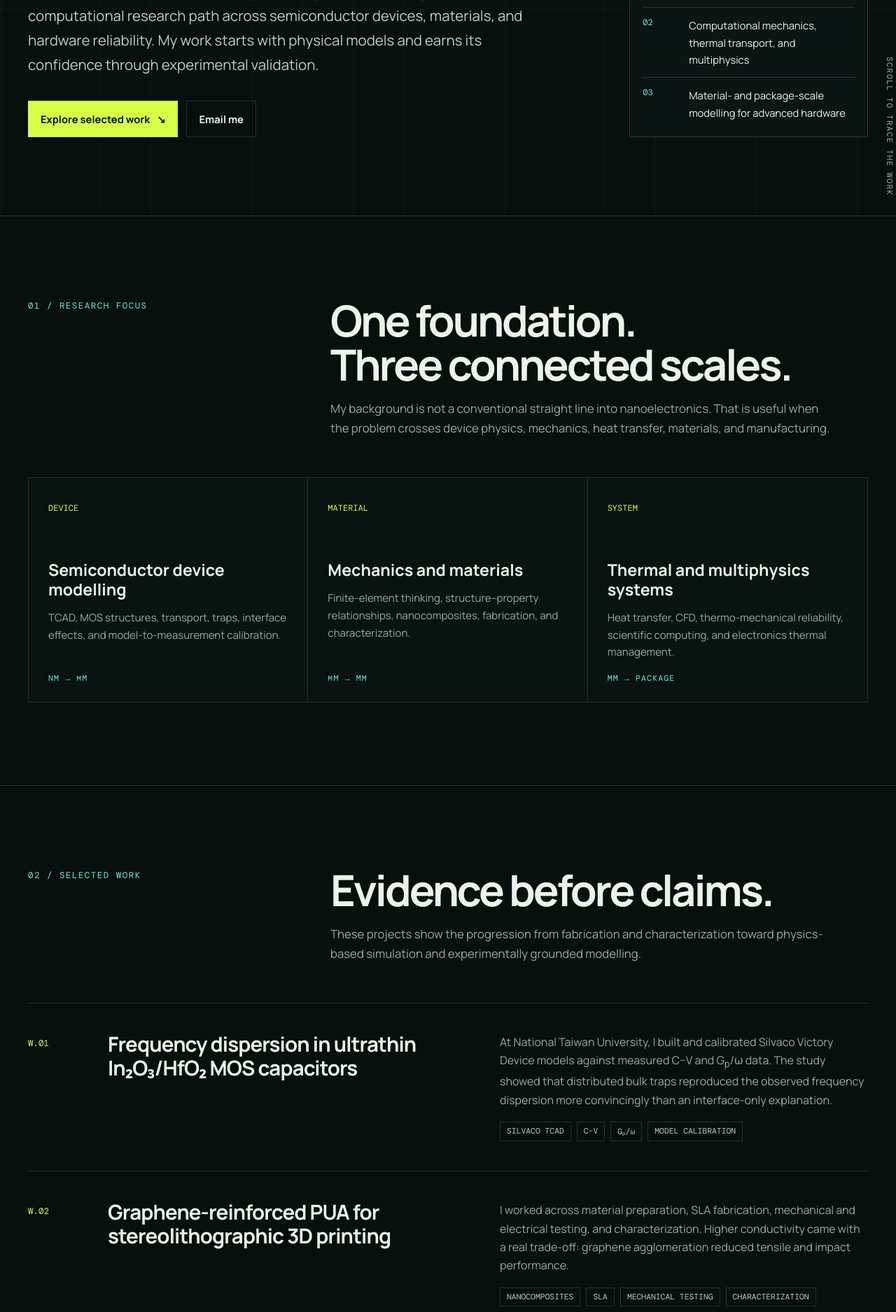
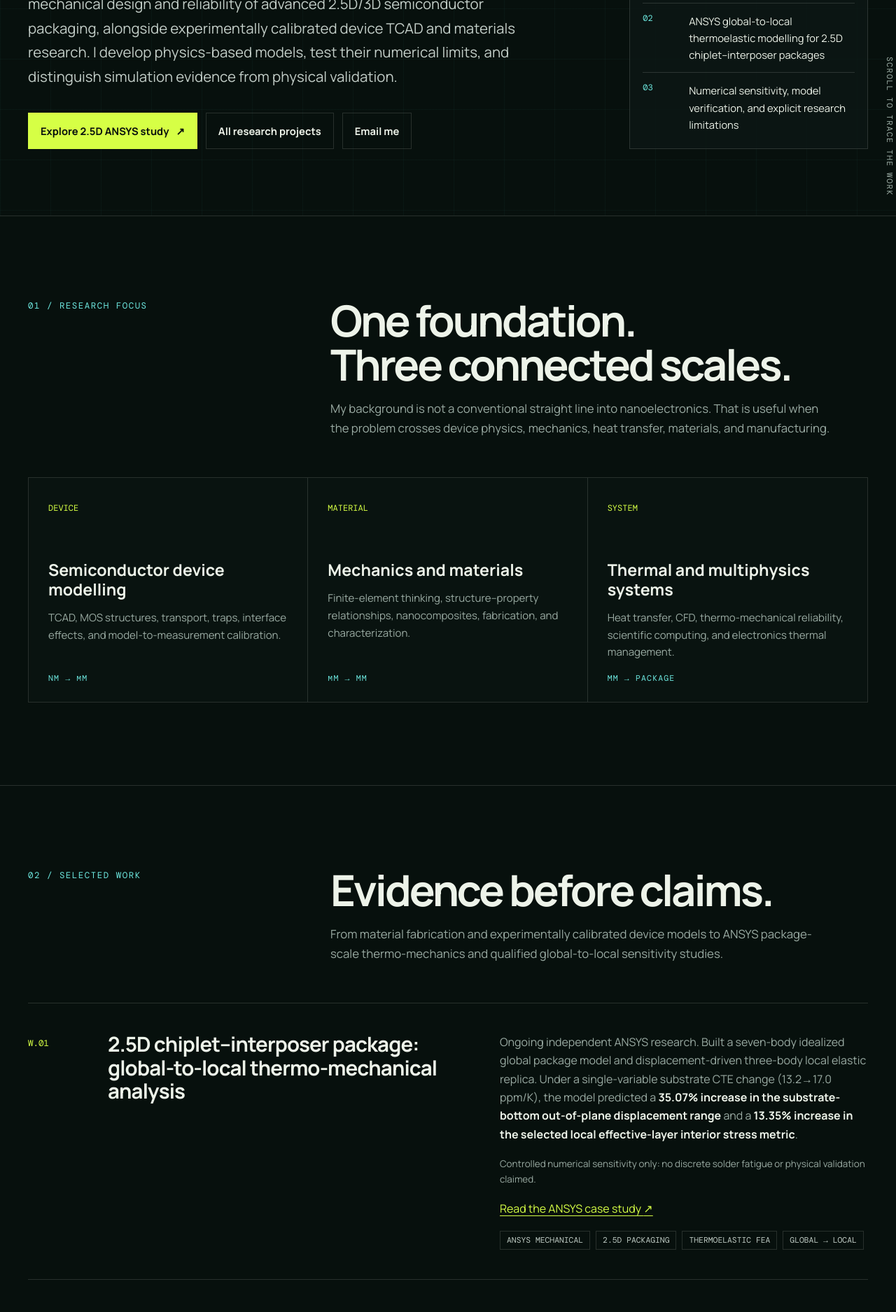
Before and after one commit to iamdilipkhanal/iamdilipkhanal, a plain HTML site: page index.html in a window 1280 px wide. Shown: the part 492-2367 px from the top of the page at 70% size. Drawn offline with nearby package versions, Linux system fonts and the light colour scheme; a web font is replaced by a local one.

Commit message:
Feature controlled 2.5D ANSYS thermo-mechanical research with public case-study link

```diff
--- a/index.html
+++ b/index.html
@@ -4,7 +4,7 @@
   <meta charset="utf-8">
   <meta name="viewport" content="width=device-width, initial-scale=1">
   <title>Dilip Khanal — Semiconductor & Computational Research</title>
-  <meta name="description" content="Research portfolio of Dilip Khanal: semiconductor TCAD, computational mechanics, materials, and multiphysics.">
+  <meta name="description" content="Dilip Khanal's research portfolio: 2.5D chiplet-interposer ANSYS thermo-mechanical modeling, experimentally calibrated semiconductor TCAD, and materials research.">
   <meta name="theme-color" content="#09110f">
   <meta property="og:title" content="Dilip Khanal — Research Portfolio">
   <meta property="og:description" content="Mechanical engineering applied to semiconductor devices, materials, and computational hardware.">
@@ -134,6 +134,7 @@
     .output p { color: var(--muted); margin: 0; }
     .output a { color: var(--acid); text-underline-offset: 4px; }
     .side-stack { display: grid; gap: 20px; }
+    .work-copy strong { font-weight: 700; }
 
     .timeline { display: grid; grid-template-columns: .72fr 1.28fr; gap: 80px; }
     .timeline-title { position: sticky; top: 110px; align-self: start; }
@@ -228,9 +229,10 @@
         <div>
           <div class="eyebrow">Spring 2027 master's candidate · Research portfolio</div>
           <h1>Mechanics to <span>semiconductors.</span></h1>
-          <p class="lede">I am Dilip Khanal, a mechanical engineering graduate building a computational research path across semiconductor devices, materials, and hardware reliability. My work starts with physical models and earns its confidence through experimental validation.</p>
+          <p class="lede">I am Dilip Khanal, a mechanical engineering graduate pursuing thermo-mechanical design and reliability of advanced 2.5D/3D semiconductor packaging, alongside experimentally calibrated device TCAD and materials research. I develop physics-based models, test their numerical limits, and distinguish simulation evidence from physical validation.</p>
           <div class="hero-actions">
-            <a class="button primary" href="#work">Explore selected work <span aria-hidden="true">↘</span></a>
+            <a class="button primary" href="2p5d-packaging.html">Explore 2.5D ANSYS study <span aria-hidden="true">↗</span></a>
+            <a class="button" href="#work">All research projects</a>
             <a class="button" href="mailto:khanald2078@gmail.com">Email me</a>
           </div>
         </div>
@@ -238,8 +240,8 @@
           <div class="signal-head mono">Current research signal</div>
           <div class="signal-body">
             <div class="signal-row"><span class="signal-num">01</span><p>Physics-based TCAD calibrated against electrical measurements</p></div>
-            <div class="signal-row"><span class="signal-num">02</span><p>Computational mechanics, thermal transport, and multiphysics</p></div>
-            <div class="signal-row"><span class="signal-num">03</span><p>Material- and package-scale modelling for advanced hardware</p></div>
+            <div class="signal-row"><span class="signal-num">02</span><p>ANSYS global-to-local thermoelastic modelling for 2.5D chiplet–interposer packages</p></div>
+            <div class="signal-row"><span class="signal-num">03</span><p>Numerical sensitivity, model verification, and explicit research limitations</p></div>
           </div>
         </aside>
       </div>
@@ -264,21 +266,31 @@
       <div class="wrap">
         <div class="section-head reveal">
           <div class="kicker mono">02 / Selected work</div>
-          <div><h2>Evidence before claims.</h2><p class="section-intro">These projects show the progression from fabrication and characterization toward physics-based simulation and experimentally grounded modelling.</p></div>
+          <div><h2>Evidence before claims.</h2><p class="section-intro">From material fabrication and experimentally calibrated device models to ANSYS package-scale thermo-mechanics and qualified global-to-local sensitivity studies.</p></div>
         </div>
         <div class="work-list">
           <article class="work reveal">
             <div class="work-index mono">W.01</div>
+            <h3>2.5D chiplet–interposer package: global-to-local thermo-mechanical analysis</h3>
+            <div class="work-copy">
+              <p>Ongoing independent ANSYS research. Built a seven-body idealized global package model and displacement-driven three-body local elastic replica. Under a single-variable substrate CTE change (13.2→17.0 ppm/K), the model predicted a <strong style="color:var(--paper)">35.07% increase in the substrate-bottom out-of-plane displacement range</strong> and a <strong style="color:var(--paper)">13.35% increase in the selected local effective-layer interior stress metric</strong>.</p>
+              <p style="font-size:.84rem">Controlled numerical sensitivity only: no discrete solder fatigue or physical validation claimed.</p>
+              <p><a href="2p5d-packaging.html" style="color:var(--acid);text-underline-offset:4px">Read the ANSYS case study <span aria-hidden="true">↗</span></a></p>
+              <div class="tags"><span class="tag">ANSYS MECHANICAL</span><span class="tag">2.5D PACKAGING</span><span class="tag">THERMOELASTIC FEA</span><span class="tag">GLOBAL → LOCAL</span></div>
+            </div>
+          </article>
+          <article class="work reveal">
+            <div class="work-index mono">W.02</div>
             <h3>Frequency dispersion in ultrathin In₂O₃/HfO₂ MOS capacitors</h3>
             <div class="work-copy"><p>At National Taiwan University, I built and calibrated Silvaco Victory Device models against measured C–V and G<sub>p</sub>/ω data. The study showed that distributed bulk traps reproduced the observed frequency dispersion more convincingly than an interface-only explanation.</p><div class="tags"><span class="tag">SILVACO TCAD</span><span class="tag">C–V</span><span class="tag">Gₚ/ω</span><span class="tag">MODEL CALIBRATION</span></div></div>
           </article>
           <article class="work reveal">
-            <div class="work-index mono">W.02</div>
+            <div class="work-index mono">W.03</div>
             <h3>Graphene-reinforced PUA for stereolithographic 3D printing</h3>
             <div class="work-copy"><p>I worked across material preparation, SLA fabrication, mechanical and electrical testing, and characterization. Higher conductivity came with a real trade-off: graphene agglomeration reduced tensile and impact performance.</p><div class="tags"><span class="tag">NANOCOMPOSITES</span><span class="tag">SLA</span><span class="tag">MECHANICAL TESTING</span><span class="tag">CHARACTERIZATION</span></div></div>
           </article>
           <article class="work reveal">
-            <div class="work-index mono">W.03</div>
+            <div class="work-index mono">W.04</div>
             <h3>Hydrothermal ZnO nanowires for UV sensing</h3>
             <div class="work-copy"><p>I prepared seeded substrates, grew ZnO nanowires, and used FESEM and EDAX for characterization. Sparse nanowire coverage and substrate-dominated signals exposed the gap between a synthesis result and a reliable device.</p><div class="tags"><span class="tag">ZnO</span><span class="tag">HYDROTHERMAL GROWTH</span><span class="tag">FESEM</span><span class="tag">EDAX</span></div></div>
           </article>
@@ -300,6 +312,7 @@
           <div class="side-stack">
             <article class="output"><span class="output-label mono">OPTIC · 2025</span><h3>Ultra-fast 4-to-2 optoelectronics encoder</h3><p>Oral conference contribution; device-modelling and manuscript-preparation role.</p></article>
             <article class="output"><span class="output-label mono">NTU · 2025</span><h3>Internal TCAD research presentation</h3><p>Presented model calibration and interpretation during the TEEP research visit.</p></article>
+            <article class="output"><span class="output-label mono">Independent study · Oct 2026</span><h3>2.5D thermo-mechanical research case study</h3><p>Documented numerical verification, global-to-local submodeling, and substrate-CTE sensitivity. <a href="2p5d-packaging.html">View methods and findings ↗</a></p></article>
           </div>
         </div>
       </div>
@@ -309,6 +322,7 @@
       <div class="wrap timeline">
         <div class="timeline-title reveal"><div class="kicker mono">04 / Path</div><h2>Built across disciplines.</h2><p class="section-intro">A mechanical foundation, hands-on materials work, and a deliberate move into semiconductor modelling.</p></div>
         <div class="timeline-items reveal">
+          <article class="timeline-item"><time>OCT 2026 — ONGOING</time><h3>Independent research · Advanced 2.5D/3D packaging</h3><p>Documented an ANSYS 2.5D chiplet–interposer global-to-local thermoelastic study with a controlled substrate-CTE sensitivity comparison; physical validation and nonlinear interconnect fatigue remain future work. <a href="2p5d-packaging.html">See case study ↗</a></p></article>
           <article class="timeline-item"><time>2025 — 2026</time><h3>Research Visiting Student · National Taiwan University</h3><p>TEEP-funded research at the Graduate Institute of Photonics and Optoelectronics, focused on experimentally calibrated semiconductor TCAD.</p></article>
           <article class="timeline-item"><time>2025</time><h3>B.Tech., Mechanical Engineering · NIT Tiruchirappalli</h3><p>First Class, CGPA 7.03/10; final-semester SGPA 9.4/10. The degree was taught entirely in English.</p></article>
           <article class="timeline-item"><time>2024</time><h3>Oral Presenter · ASMP, IIT Madras</h3><p>Presented graphene–PUA nanocomposite research spanning additive manufacturing, mechanical response, and electrical performance.</p></article>
```
